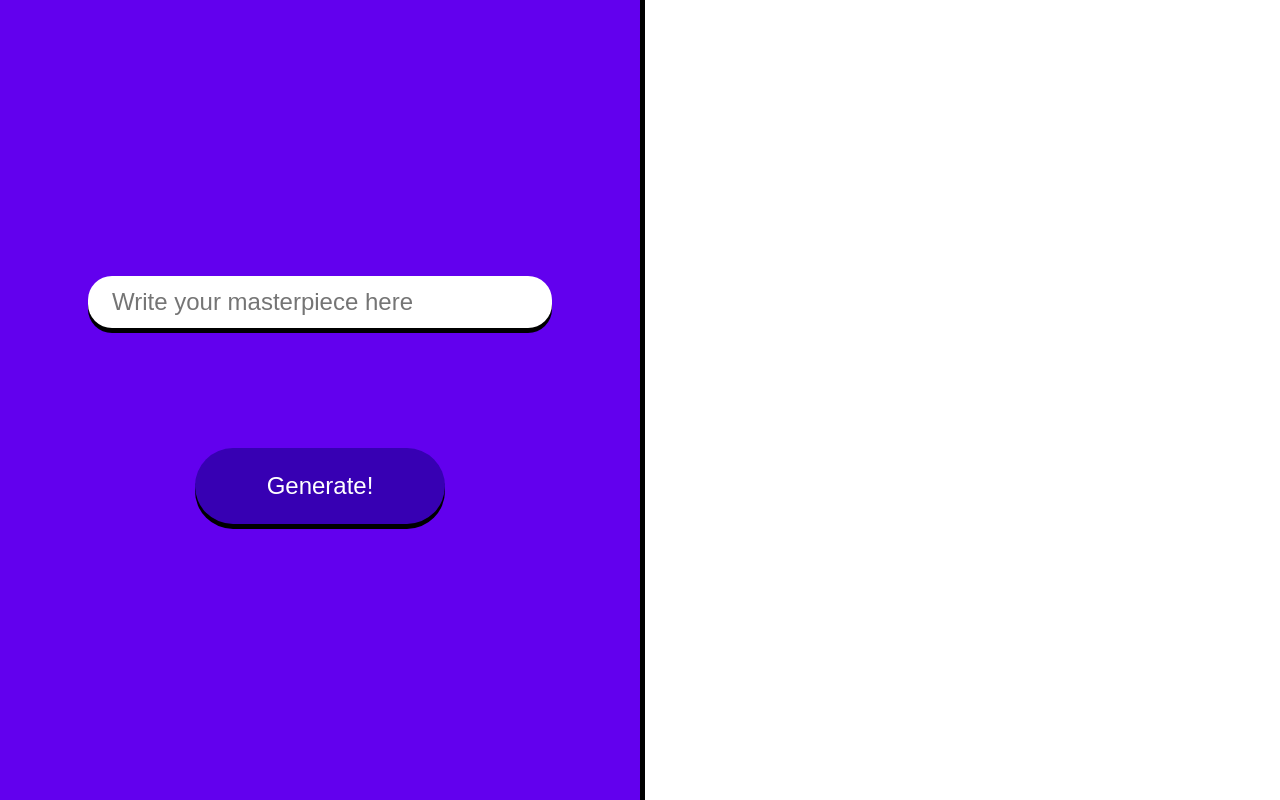
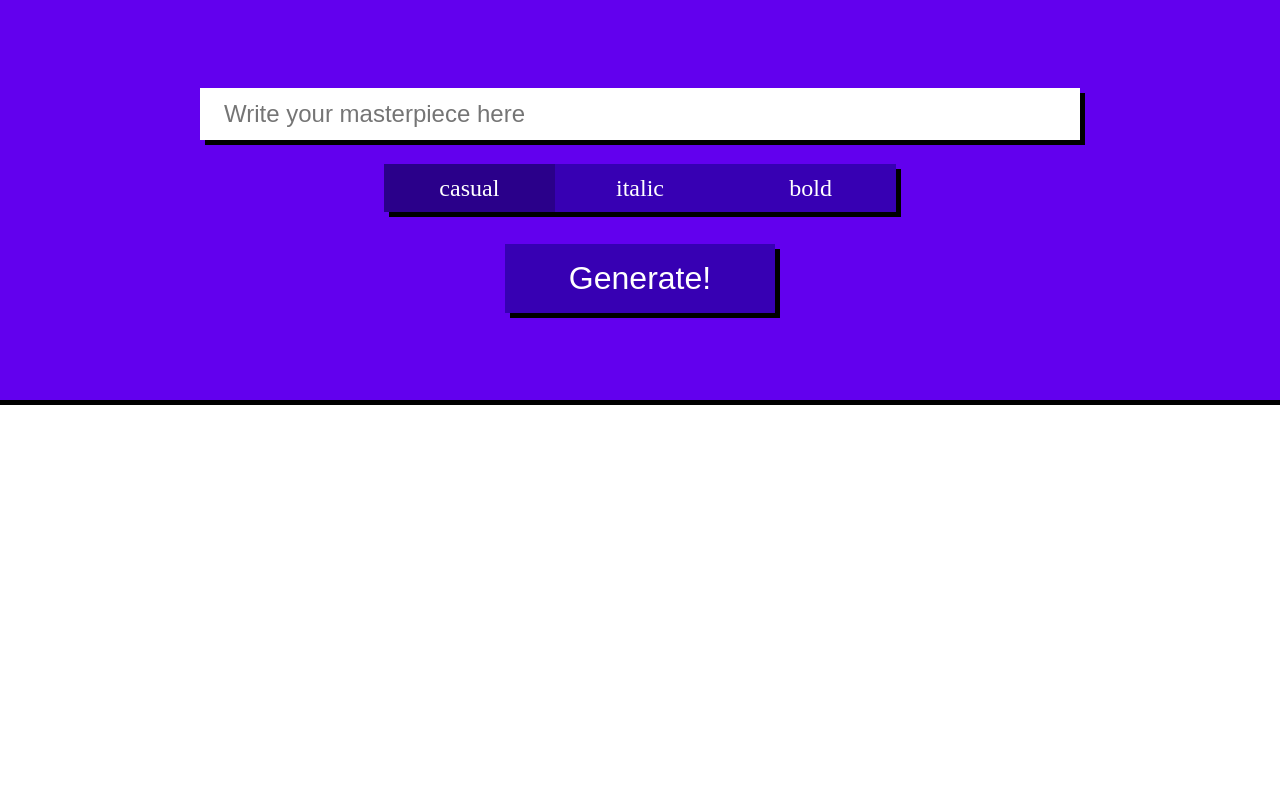
Before and after one commit to romanvey/handwritten-text, a Flask app: page / in a window 1280 px wide. Run offline with Flask 2, Linux system fonts and the light colour scheme; parts of the project's set-up code (start-up, migrations or seed data) failed here and were passed over.

Commit message:
radio btns

```diff
--- a/src/deploy/app/app.py
+++ b/src/deploy/app/app.py
@@ -3,13 +3,13 @@ import json
 from http import HTTPStatus
 from flask import Flask, render_template, request, Response,  jsonify
 
-from contrib.generate import HWGenerator
+# from contrib.generate import HWGenerator
 
 application = Flask(__name__)
 
-with open("config.yaml", "r") as f:
-    config = yaml.load(f)
-model = HWGenerator(config["model"])
+# with open("config.yaml", "r") as f:
+#     config = yaml.load(f)
+# model = HWGenerator(config["model"])
 
 
 @application.route("/")
--- a/src/deploy/app/static/css/style.css
+++ b/src/deploy/app/static/css/style.css
@@ -1,10 +1,9 @@
 .input-field{
     font-size: 24px;
-    border-radius: 1em;
     border: none;
     padding: .5em 1em;
     width: 65%;
-    box-shadow: black 0px 5px 0px;
+    box-shadow: black 5px 5px 0px;
 }
 
 .input-form{
@@ -16,20 +15,18 @@
 }
 
 .input-submit-btn{
-    margin-top: 5em;
-    font-size: 24px;
-    border-radius: 4em;
+    margin-top: 1em;
+    font-size: 32px;
     border: none;
-    padding: 1em 3em;
+    padding: .5em 2em;
     background: #3700b3;
-    box-shadow: black 0px 5px 0px;
+    box-shadow: black 5px 5px 0px;
     color: white;
     cursor: pointer;
 }
 
 .input-wrapper{
-    width:50%;
-    height: 100%;
+    height: 50vh;
 
     display: flex;
     justify-content: center;
@@ -39,22 +36,57 @@
     box-shadow: black 0 0 0 5px;
 }
 
+.input-radio-container{
+    font-size: 24px;
+    border: none;
+    width: 40%;
+    margin-top: 1em;
+    background: #3700b3;
+    box-shadow: black 5px 5px 0px;
+    color: white;
+    display: flex;
+    justify-content: space-around;
+}
+
+.input-radio-btn{
+    display: none;
+}
+
+.input-radio-label{
+    cursor: pointer;
+    width: 100%;
+    text-align: center;
+    height: 2em;
+    line-height: 2em;
+}
+
+.input-radio-btn:checked + label{
+    background: #2a008a;
+}
+
 .output-wrapper{
-    width:50%;
-    height: 100%;
+    height: 50vh;
 
     display: flex;
     justify-content: center;
     align-items: center;
 }
 
+.output-img{
+    width: 100%;
+}
+
+.output-img-wrapper{
+    max-width: 80%;
+    min-width: 50%;
+}
 
 
 .container{
     width:100%;
     height: 100vh;
     display: flex;
-    flex-flow: row;
+    flex-flow: column;
 }
 
 
--- a/src/deploy/app/static/js/main.js
+++ b/src/deploy/app/static/js/main.js
@@ -13,8 +13,16 @@ let submit = (e) => {
         mode: 'no-cors',
         body: body
     }).then(response => {
-        response.json().then(data => console.log(data));
+        response.json().then(data => renderImage(data.img_link));
     })
+}
+
+let renderImage = (img_link) => {
+    let img = document.createElement('img')
+    img.className = "output-img"
+    img.src = img_link
+    outputImgWrapper.innerHTML = null;
+    outputImgWrapper.appendChild(img)
 }
 
 let container = document.createElement('div');
@@ -38,10 +46,36 @@ inputBtn.type = 'submit';
 inputBtn.className = 'input-submit-btn';
 inputBtn.innerText = 'Generate!'
 
+let inputRadioContainer = document.createElement('div');
+inputRadioContainer.className = 'input-radio-container';
+
+["casual", "italic", "bold"].forEach((name) => {
+    let btn = document.createElement('input')
+    btn.type = 'radio'
+    btn.id = name
+    btn.className = 'input-radio-btn'
+    btn.name = "text-style"
+    btn.value = name
+    inputRadioContainer.appendChild(btn)
+
+    let btnLabel = document.createElement('label')
+    btnLabel.className = 'input-radio-label'
+    btnLabel.innerText = name
+    btnLabel.htmlFor = name
+    inputRadioContainer.appendChild(btnLabel)
+})
+inputRadioContainer.firstChild.checked = true
+
+
 let outputWrapper = document.createElement('div');
 outputWrapper.className = 'output-wrapper'
 
+let outputImgWrapper = document.createElement('div');
+outputImgWrapper.className = 'output-img-wrapper'
+
+outputWrapper.appendChild(outputImgWrapper)
 inputForm.appendChild(inputField)
+inputForm.appendChild(inputRadioContainer)
 inputForm.appendChild(inputBtn)
 inputWrapper.appendChild(inputForm)
 container.appendChild(inputWrapper)
```
